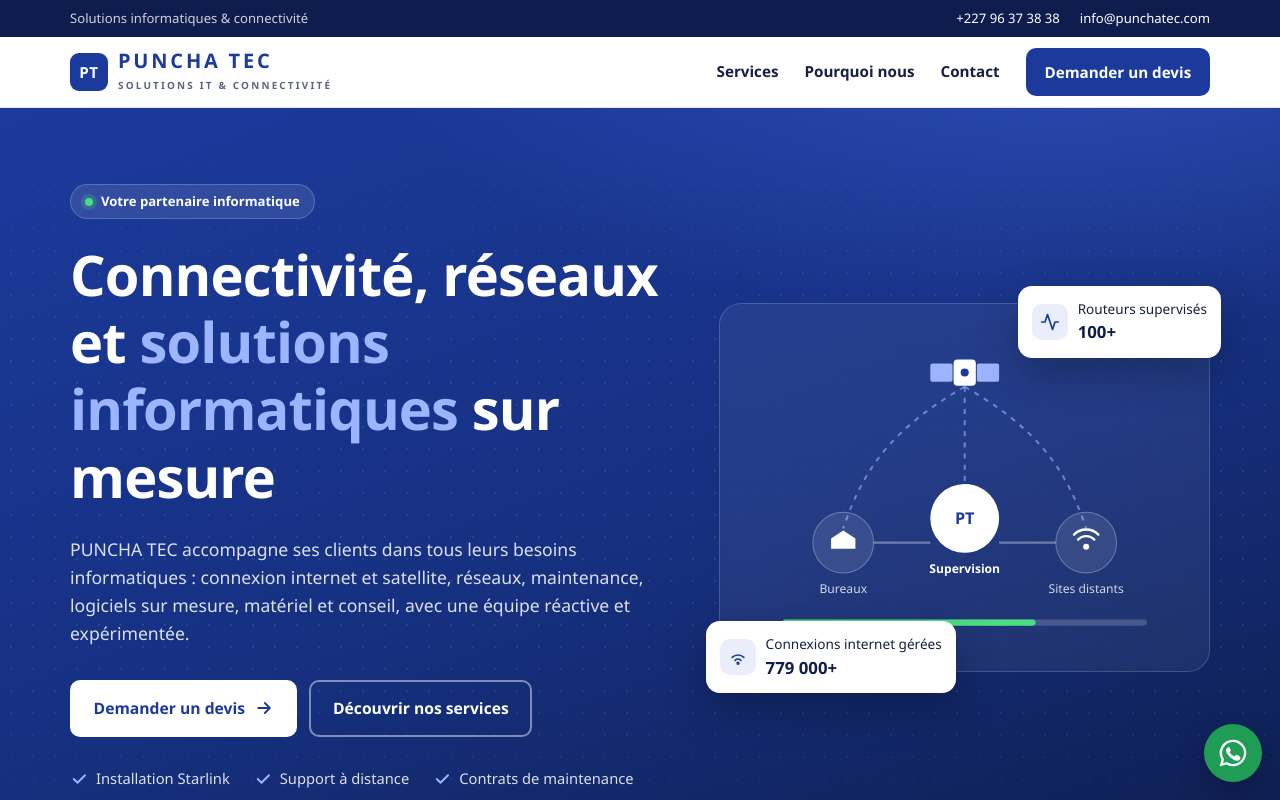
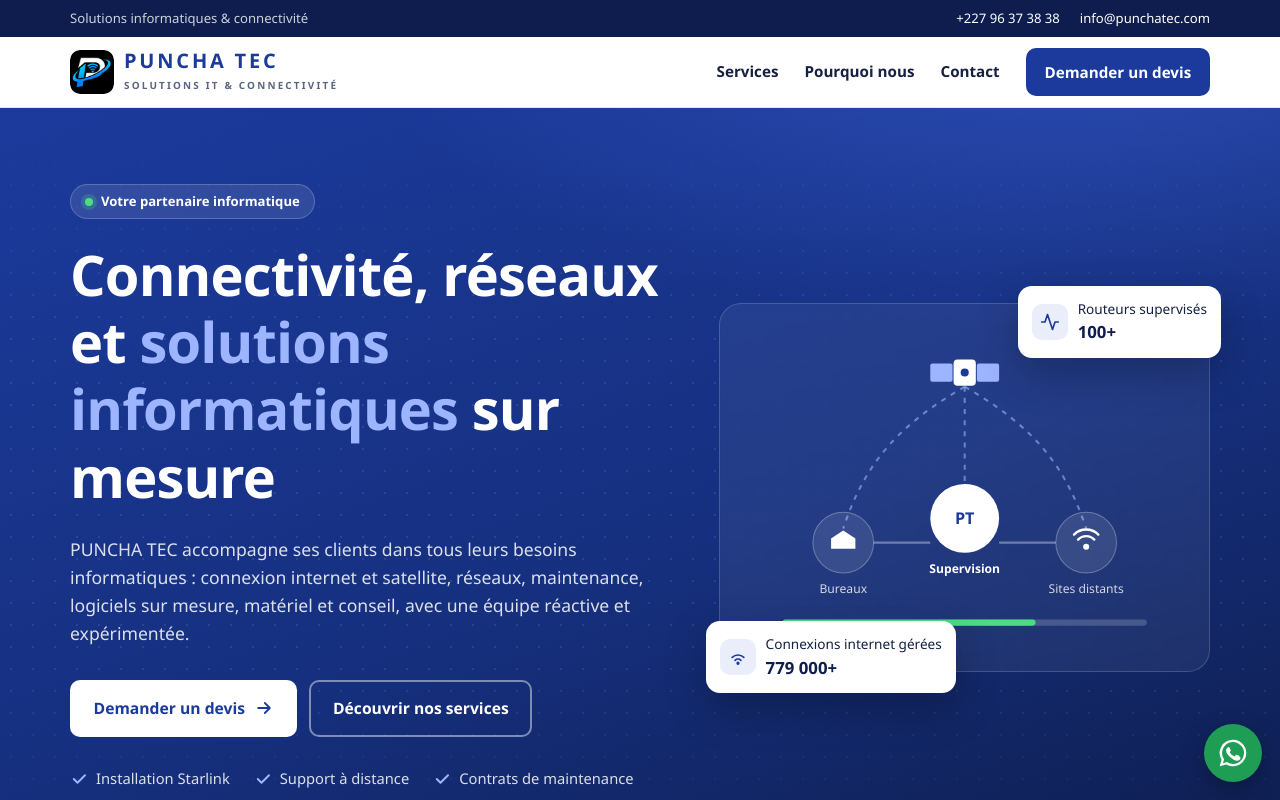
Before and after one commit to pouncha/punchatec.com, a plain HTML site: page index.html in a window 1280 px wide. Shown: the top 800 px of the page. Drawn offline with Linux system fonts and the light colour scheme.

Commit message:
Ajouter le logo P PounchaTec (en-tête, pied de page, icône d'onglet)
Co-Authored-By: Claude Opus 5.5 <noreply@anthropic.com>
Claude-Session: https://claude.ai/code/session_014VERDB4wzRyW4T3kaxD1cy

```diff
--- a/index.html
+++ b/index.html
@@ -9,7 +9,8 @@
 <meta property="og:title" content="PUNCHA TEC SARL – Solutions informatiques et connectivité">
 <meta property="og:description" content="Connectivité, réseaux, infogérance, logiciels, matériel et conseil informatique.">
 <meta property="og:type" content="website">
-<link rel="icon" href="favicon.svg" type="image/svg+xml">
+<link rel="icon" href="favicon-64.png" type="image/png">
+<link rel="apple-touch-icon" href="apple-touch-icon.png">
 <style>
 :root{
   --blue:#1b3a9c; --blue-600:#2447b8; --blue-dark:#132a73; --navy:#0e1d4d; --ink:#152042;
@@ -59,6 +60,7 @@ header{position:sticky;top:0;z-index:50;background:rgba(255,255,255,.97);backdro
 .brand{text-decoration:none;display:flex;align-items:center;gap:10px;color:var(--blue)}
 .brand .mark{width:38px;height:38px;border-radius:9px;background:var(--blue);color:#fff;display:grid;place-items:center;font-weight:800;font-size:.95rem;letter-spacing:.04em}
 .brand b{font-size:1.25rem;letter-spacing:.14em;font-weight:800;line-height:1}
+.brand .logo-img{width:44px;height:44px;border-radius:10px;display:block;flex:none}
 .brand small{display:block;font-size:.62rem;letter-spacing:.22em;font-weight:700;color:var(--muted);margin-top:3px}
 .menu{display:none;list-style:none;margin:0;padding:0}
 .menu a{text-decoration:none;color:var(--ink);font-weight:600;font-size:.95rem}
@@ -241,7 +243,7 @@ footer .bottom{border-top:1px solid rgba(255,255,255,.12);margin-top:40px;paddin
 <header>
   <div class="wrap nav">
     <a class="brand" href="#accueil" aria-label="PUNCHA TEC SARL, accueil">
-      <span class="mark">PT</span>
+      <img class="logo-img" src="logo-p.png" alt="" width="44" height="44">
       <span><b>PUNCHA TEC</b><small>SOLUTIONS IT &amp; CONNECTIVITÉ</small></span>
     </a>
     <ul class="menu">
@@ -478,7 +480,7 @@ footer .bottom{border-top:1px solid rgba(255,255,255,.12);margin-top:40px;paddin
   <div class="wrap">
     <div class="cols">
       <div>
-        <a class="brand" href="#accueil"><span class="mark">PT</span><span><b>PUNCHA TEC</b><small>SOLUTIONS IT &amp; CONNECTIVITÉ</small></span></a>
+        <a class="brand" href="#accueil"><img class="logo-img" src="logo-p.png" alt="" width="44" height="44"><span><b>PUNCHA TEC</b><small>SOLUTIONS IT &amp; CONNECTIVITÉ</small></span></a>
         <p style="margin-top:16px">Société informatique : connectivité, réseaux, infogérance, logiciels, matériel et conseil.</p>
       </div>
       <div>
```
Also changed, not shown: apple-touch-icon.png (added), favicon-64.png (added), favicon.svg (deleted), logo-p.png (added).
